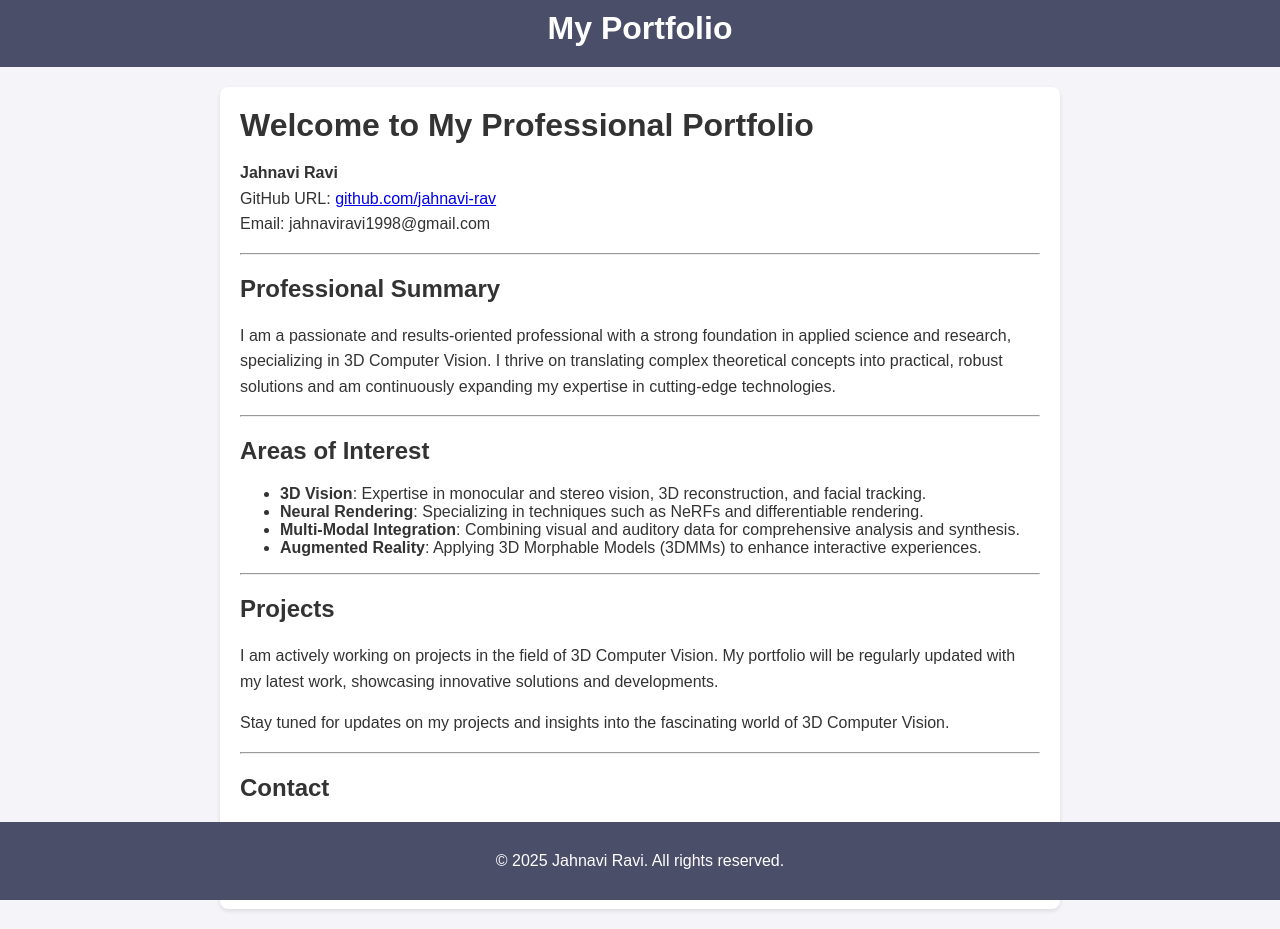
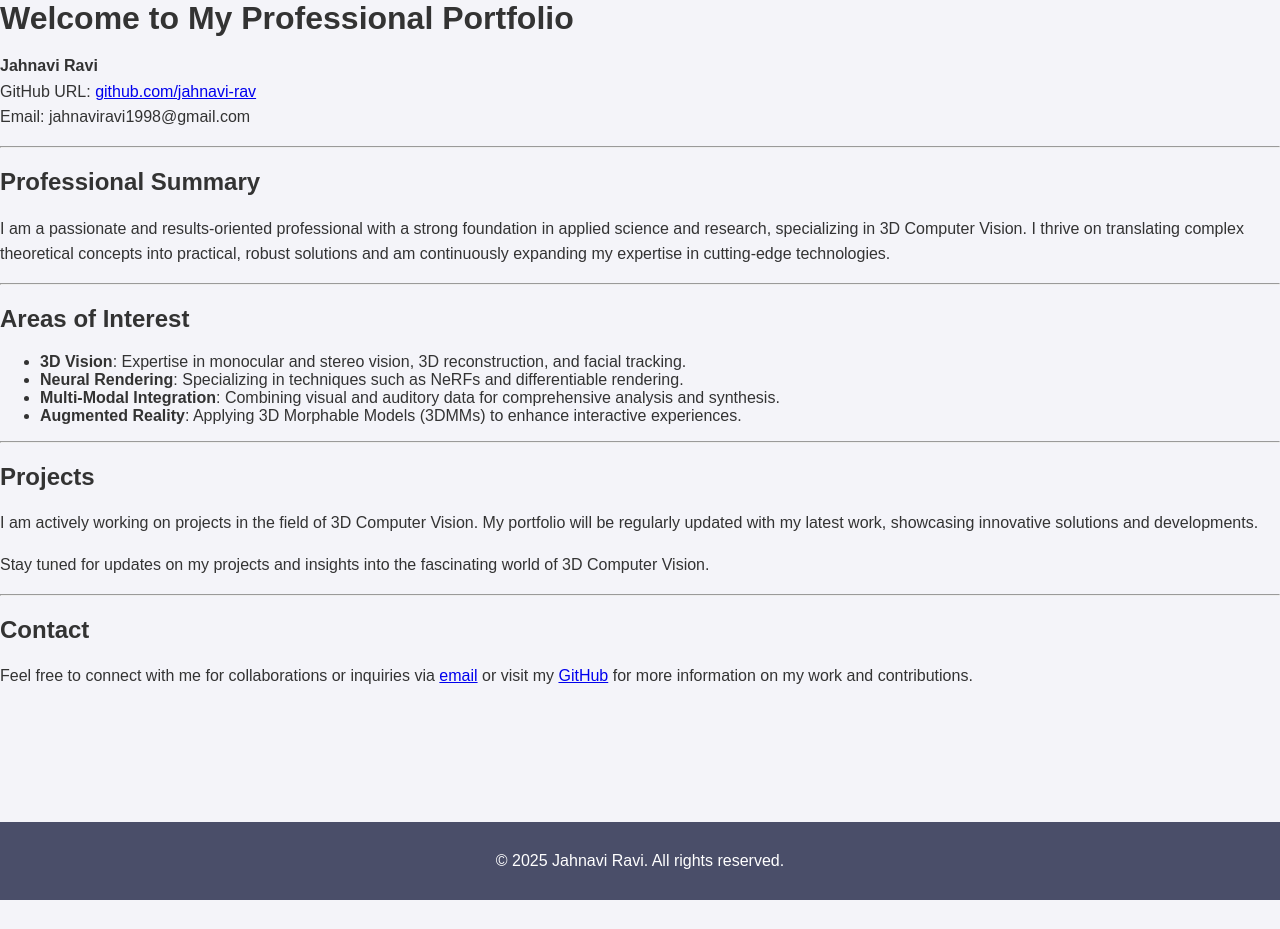
Before and after one commit to Jahnavi-Rav/Jahnavi-Rav.github.io, a Jekyll site: the page built from index.md, in a window 1280 px wide. Built offline with Jekyll 4.4.1, drawn with Linux system fonts in a browser that asks for light colours; after the commit the page ends 900 px from its top, so only the background shows below that.

Commit message:
Update default.html

```diff
--- a/_layouts/default.html
+++ b/_layouts/default.html
@@ -7,15 +7,7 @@
     <link rel="stylesheet" href="/assets/styles.css">
 </head>
 <body>
-    <header>
-        <h1>{{ site.title }}</h1>
-        <nav>
-            <!-- Future navigation links can be added here -->
-        </nav>
-    </header>
-    <main>
-        {{ content }}
-    </main>
+    {{ content }}
     <footer>
         <p>&copy; {{ site.time | date: "%Y" }} Jahnavi Ravi. All rights reserved.</p>
     </footer>
```
